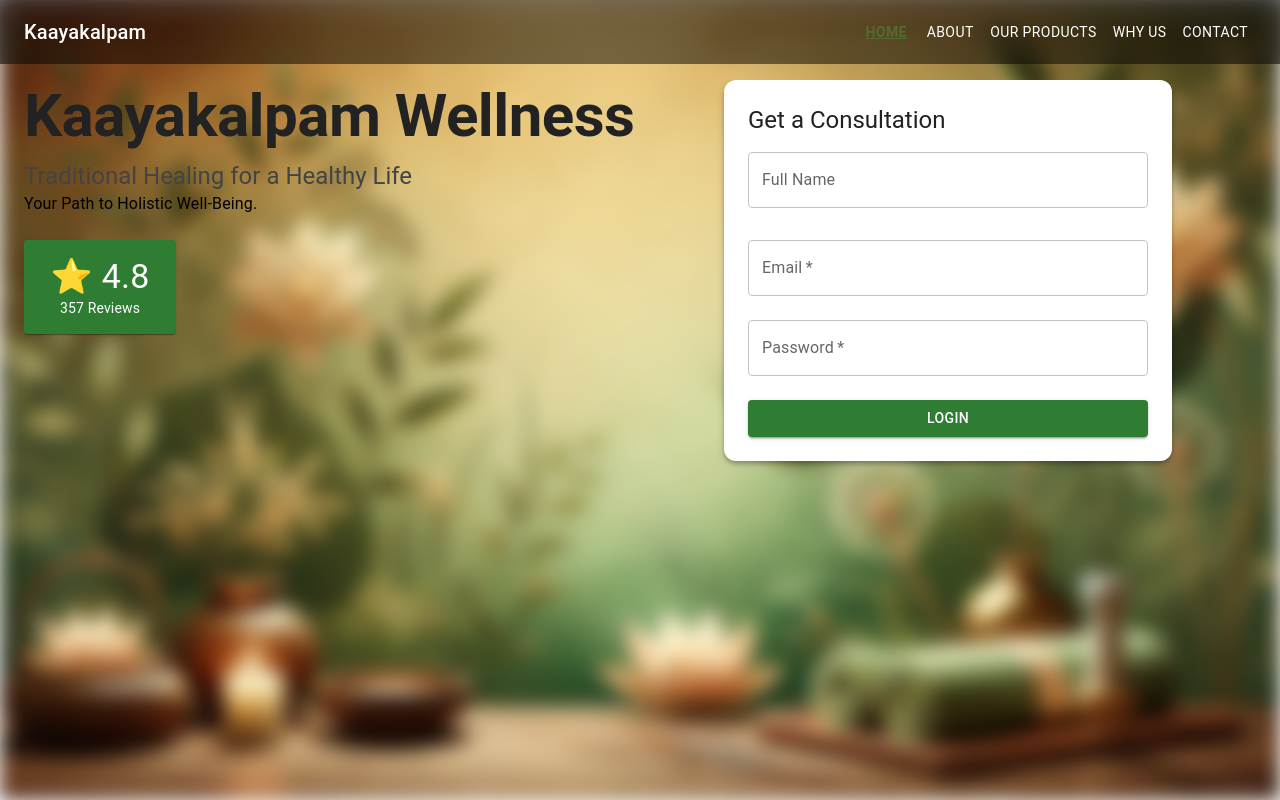
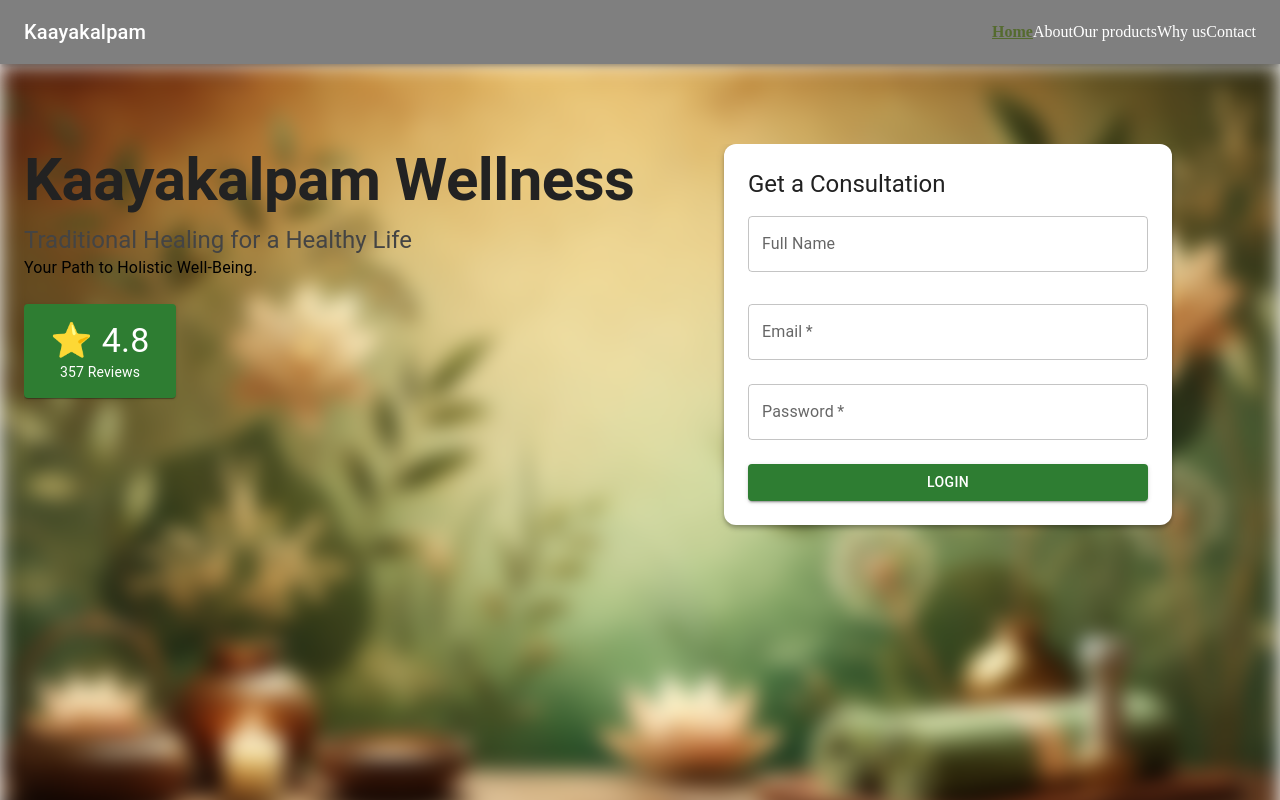
Before and after one commit to Ramya200312/Kaayakalpam, a React (Create React App) app: page /home in a window 1280 px wide. Built offline with nearby package versions, Linux system fonts and the light colour scheme.

Commit message:
Update NavBar.js

```diff
--- a/src/NavBar.js
+++ b/src/NavBar.js
@@ -1,47 +1,105 @@
-import React from "react";
-import { AppBar, Toolbar, Typography, Button } from "@mui/material";
-import { Link, useLocation } from "react-router-dom";
+import React, { useState } from 'react';
+import {
+  AppBar,
+  Toolbar,
+  Typography,
+  IconButton,
+  Drawer,
+  List,
+  ListItem,
+  ListItemText,
+  Box,
+  useTheme,
+  useMediaQuery,
+} from '@mui/material';
+import MenuIcon from '@mui/icons-material/Menu';
+import { NavLink } from 'react-router-dom';
 
 const NavBar = () => {
-  const location = useLocation();
+  const [drawerOpen, setDrawerOpen] = useState(false);
+  const theme = useTheme();
+  const isMobile = useMediaQuery(theme.breakpoints.down('md'));
+
+  const navItems = ['home', 'about', 'our-products', 'why-us', 'contact'];
+
+  const toggleDrawer = (open) => () => {
+    setDrawerOpen(open);
+  };
+
+  const drawer = (
+    <Box
+      onClick={toggleDrawer(false)}
+      onKeyDown={toggleDrawer(false)}
+      sx={{ width: 250 }}
+    >
+      <List>
+        {navItems.map((page) => (
+          <ListItem
+            button
+            key={page}
+            component={NavLink}
+            to={`/${page}`}
+            sx={{
+              '&.active': {
+                backgroundColor: '#556B2F',
+                color: 'white',
+                fontWeight: 'bold',
+              },
+            }}
+          >
+            <ListItemText
+              primary={page.charAt(0).toUpperCase() + page.slice(1).replace('-', ' ')}
+            />
+          </ListItem>
+        ))}
+      </List>
+    </Box>
+  );
 
   return (
     <>
-      <AppBar
-        position="fixed"
-        sx={{
-          top: 0,
-          left: 0,
-          width: "100%",
-          backgroundColor: "rgba(0, 0, 0, 0.5)",
-          backdropFilter: "blur(10px)",
-          boxShadow: "none",
-          zIndex: 10,
-        }}
-      >
+      <AppBar position="fixed" sx={{ backgroundColor: 'rgba(0, 0, 0, 0.5)', backdropFilter: 'blur(10px)' }}>
         <Toolbar>
-          <Typography variant="h6" component="div" sx={{ flexGrow: 1 }}>
+          <Typography variant="h6" sx={{ flexGrow: 1 }}>
             Kaayakalpam
           </Typography>
-
-          {["home", "about", "our-products", "why-us", "contact"].map((page) => (
-            <Button
-              key={page}
-              component={Link}
-              to={`/${page}`}
-              sx={{
-                color: location.pathname === `/${page}` ? "#556B2F" : "white",
-                fontWeight: location.pathname === `/${page}` ? "bold" : "normal",
-                textDecoration: location.pathname === `/${page}` ? "underline" : "none",
-                transition: "0.3s",
-                "&:hover": { color: "#556B2F" }
-              }}
-            >
-              {page.charAt(0).toUpperCase() + page.slice(1).replace("-", " ")}
-            </Button>
-          ))}
+          {isMobile ? (
+            <>
+              <IconButton
+                edge="start"
+                color="inherit"
+                aria-label="menu"
+                onClick={toggleDrawer(true)}
+              >
+                <MenuIcon />
+              </IconButton>
+              <Drawer
+                anchor="left"
+                open={drawerOpen}
+                onClose={toggleDrawer(false)}
+              >
+                {drawer}
+              </Drawer>
+            </>
+          ) : (
+            navItems.map((page) => (
+              <NavLink
+                key={page}
+                to={`/${page}`}
+                style={({ isActive }) => ({
+                  color: isActive ? '#556B2F' : 'white',
+                  fontWeight: isActive ? 'bold' : 'normal',
+                  textDecoration: isActive ? 'underline' : 'none',
+                  transition: '0.3s',
+                })}
+              >
+                {page.charAt(0).toUpperCase() + page.slice(1).replace('-', ' ')}
+              </NavLink>
+            ))
+          )}
         </Toolbar>
       </AppBar>
+      <Toolbar />
     </>
   );
 };
```
